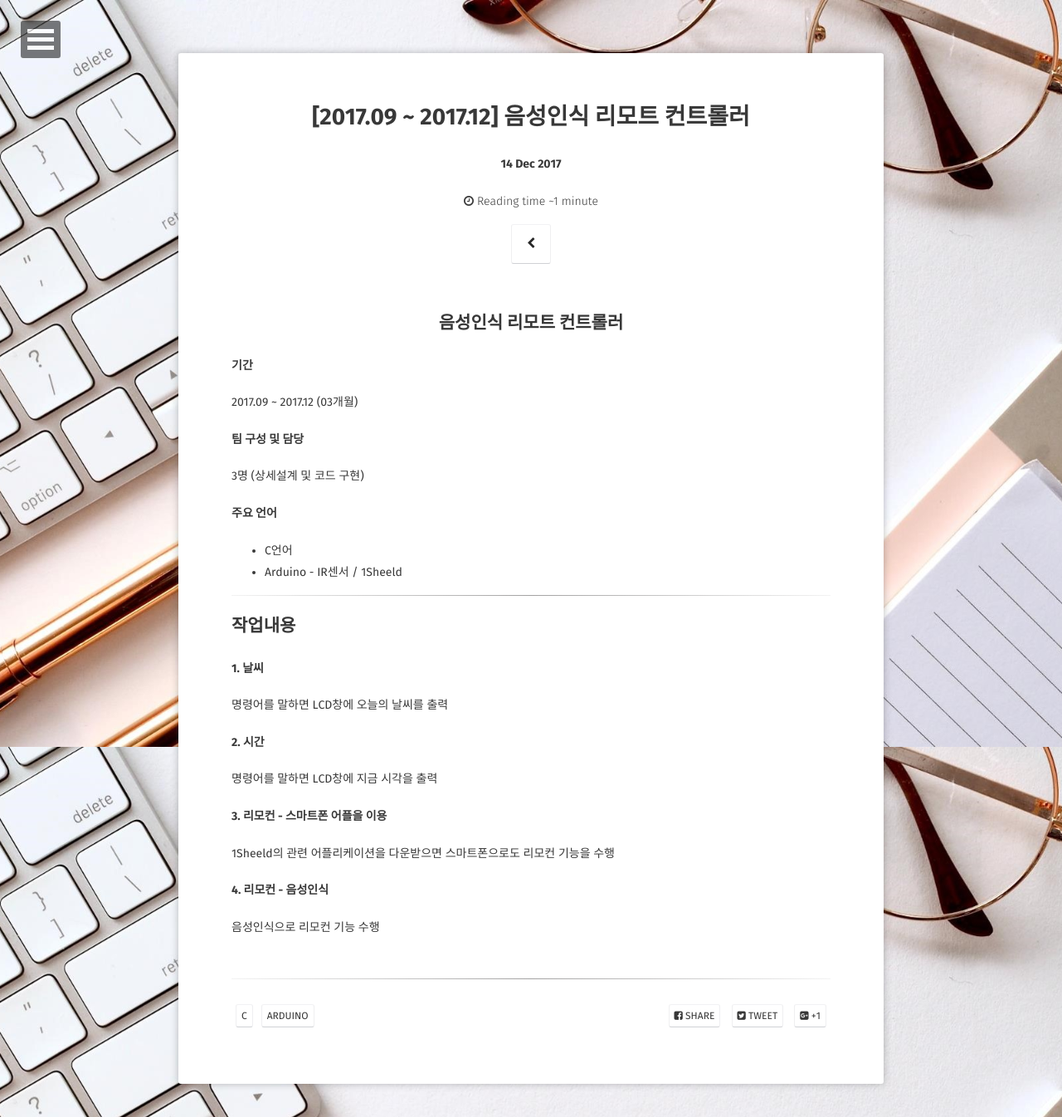
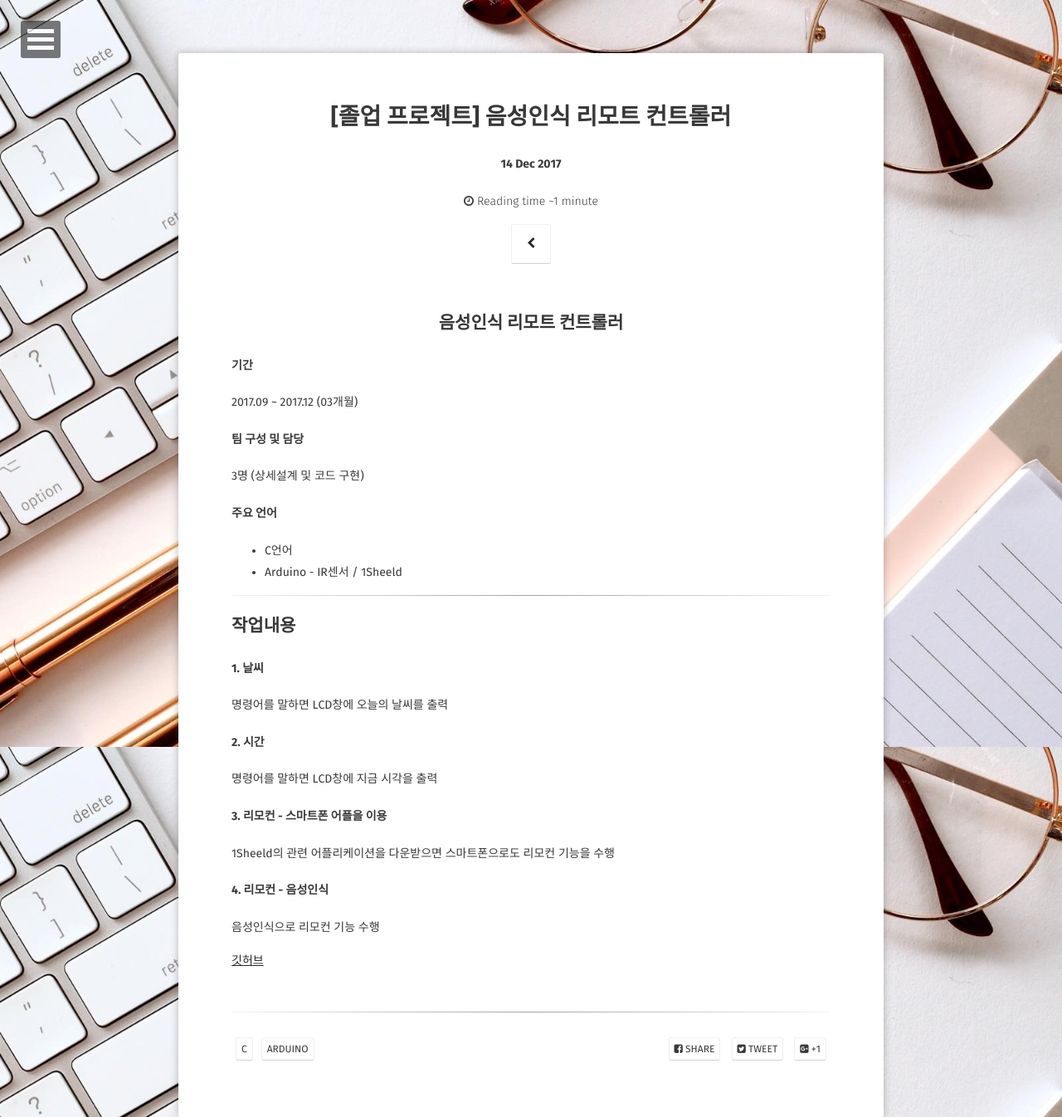
Before and after one commit to LEEJISU-dev/LEEJISU-dev.github.io, a Jekyll site: the page built from _posts/2017-12-14-음성인식 리모트 컨트롤러.md, in a window 1280 px wide. Shown: the whole page at 83% size. Built offline with Jekyll 4.4.1, drawn with Linux system fonts in a browser that asks for light colours; some web fonts are replaced.

Commit message:
Modified projects

```diff
--- a/_posts/2017-12-14-음성인식 리모트 컨트롤러.md
+++ b/_posts/2017-12-14-음성인식 리모트 컨트롤러.md
@@ -1,6 +1,6 @@
 ---
 layout: post
-title:  "[2017.09 ~ 2017.12] 음성인식 리모트 컨트롤러"
+title:  "[졸업 프로젝트] 음성인식 리모트 컨트롤러"
 date:   2017-12-14
 excerpt: "졸업 프로젝트"
 project: true
@@ -35,3 +35,5 @@ comments: false
 
 #### 4. 리모컨 - 음성인식
  음성인식으로 리모컨 기능 수행
+
+[깃허브](https://github.com/LEEJISU-dev/Arduino_proj)
```
